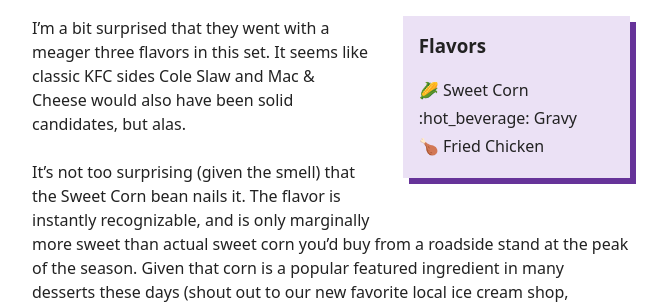
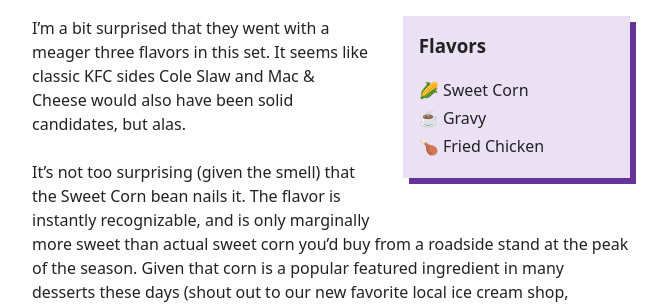
Before and after one commit to Scotchester/jellybeans, a Jekyll site: the page built from _posts/2026-04-05-kfc-colonels-favorite-jelly-beans.md, in a window 1280 px wide and 900 px high, scrolled down 1853 px. Shown: the part 153-457 px from the top of the window, without its empty margins (470-1137 px from the left). Built offline with Jekyll 4.4.1, drawn with Linux system fonts in a browser that asks for light colours; emoji names are drawn with the system emoji font; some of the changed lines change nothing that is shown.

Commit message:
Fix gravy emoji

```diff
--- a/_posts/2026-04-05-kfc-colonels-favorite-jelly-beans.md
+++ b/_posts/2026-04-05-kfc-colonels-favorite-jelly-beans.md
@@ -88,7 +88,7 @@ smooth the insides are, but it's not offensive.
     <h3>Flavors</h3>
     <ul class="emoji-list">
         <li>:corn: Sweet Corn</li>
-        <li>:hot_beverage: Gravy</li>
+        <li>:coffee: Gravy</li>
         <li>:poultry_leg: Fried Chicken</li>
     </ul>
 </div>
```
